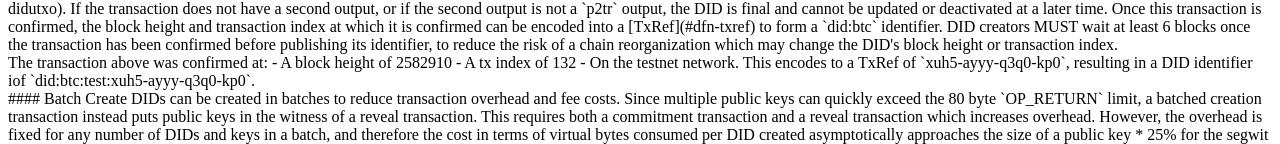
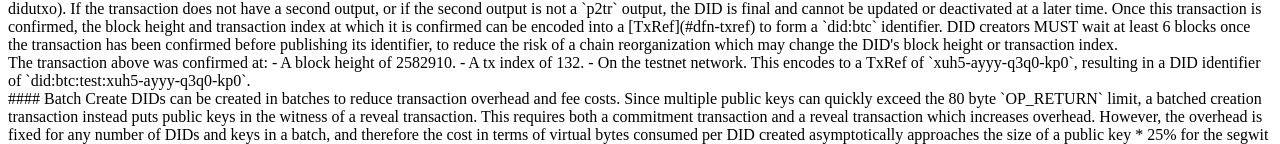
Before and after one commit to MicroStrategy/did-btc-spec, a plain HTML site: page index.html in a window 1280 px wide. Shown: the part 1480-1624 px from the top of the page. Drawn offline with Linux system fonts and the light colour scheme.

Commit message:
Fix typo

```diff
--- a/index.html
+++ b/index.html
@@ -259,11 +259,11 @@ Once this transaction is confirmed, the block height and transaction index at wh
 <aside class="example" title="TxRef encoding">
 The transaction above was confirmed at:
 
-- A block height of 2582910
-- A tx index of 132
+- A block height of 2582910.
+- A tx index of 132.
 - On the testnet network.
 
-This encodes to a TxRef of `xuh5-ayyy-q3q0-kp0`, resulting in a DID identifier iof `did:btc:test:xuh5-ayyy-q3q0-kp0`.
+This encodes to a TxRef of `xuh5-ayyy-q3q0-kp0`, resulting in a DID identifier of `did:btc:test:xuh5-ayyy-q3q0-kp0`.
 </aside>
 
 #### Batch Create
```
